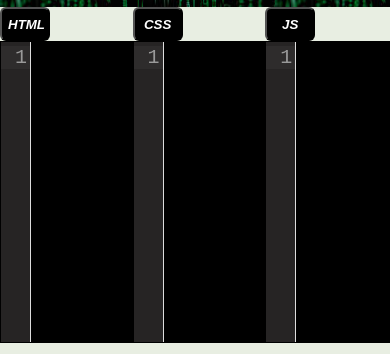
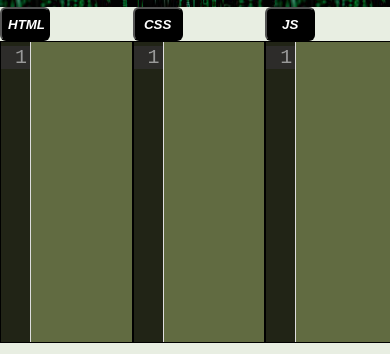
Before and after one commit to tanktejas/codepenclone, a plain HTML site: page index.html in a window 390 px wide. Shown: the part 161-515 px from the top of the page. Drawn offline with Linux system fonts and the light colour scheme.

Commit message:
modified index.css

```diff
--- a/index.css
+++ b/index.css
@@ -106,19 +106,20 @@ ul li {
   cursor: pointer;
 }
 .CodeMirror {
-  background-color: black !important;
+  background-color: rgb(97, 107, 65) !important;
   color: white;
   caret-color: white !important;
 }
 .CodeMirror div {
-  caret-color: white !important;
+  caret-color: rgb(228, 23, 23) !important;
 }
 .CodeMirror-gutters {
-  background-color: rgba(58, 56, 56, 0.657) !important;
+  background-color: rgba(0, 0, 0, 0.657) !important;
 }
 .CodeMirror-cursors {
-  visibility: visible !important;
-  caret-color: white !important;
+  width: 12px !important;
+
+  caret-color: rgb(255, 0, 0) !important;
 }
 .CodeMirror-linenumber {
   background-color: rgba(48, 47, 47, 0.822);
@@ -137,6 +138,11 @@ ul li {
   cursor: pointer;
 }
 @media (max-width: 1007px) {
+  .code {
+    display: grid;
+    grid-row: auto;
+    grid-template-rows: repeat(3, 200px);
+  }
   .fa {
     display: block;
     float: right;
```
